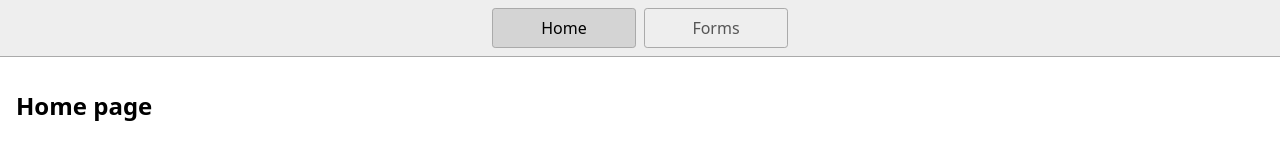
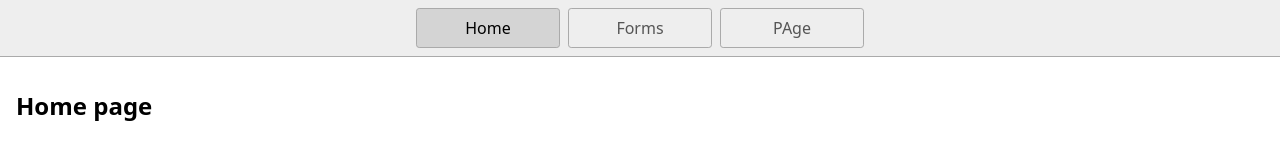
Before and after one commit to tejasrana95/training-by-tejas, a plain HTML site: page index.html in a window 1280 px wide. Drawn offline with Linux system fonts and the light colour scheme.

Commit message:
1 file modified

```diff
--- a/index.html
+++ b/index.html
@@ -15,6 +15,7 @@
     <nav>
       <a href="/" aria-current="page">Home</a>
       <a href="/forms.html">Forms</a>
+      <a href="/page.html">PAge</a>
     </nav>
     <main>
       <h1>Home page</h1>
```
